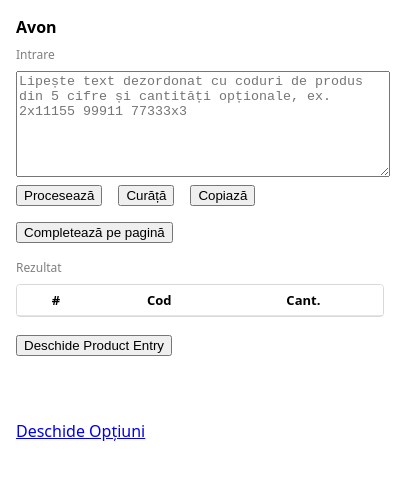
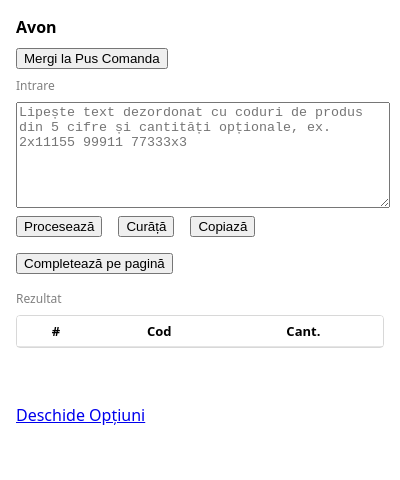
Before and after one commit to simproving/avon-extension, a browser extension: page popup/popup.html in a window 400 px wide. Drawn offline with Linux system fonts and the light colour scheme.

Commit message:
Move go to order button to top + ro name change for it

```diff
--- a/_locales/ro/messages.json
+++ b/_locales/ro/messages.json
@@ -19,7 +19,7 @@
   "thCode": { "message": "Cod" },
   "thQty": { "message": "Cant." },
 
-  "btnProductEntry": { "message": "Deschide Product Entry" },
+  "btnProductEntry": { "message": "Mergi la Pus Comanda" },
   "openOptions": { "message": "Deschide Opțiuni" },
 
   "statusFormatted": { "message": "Formatat." },
--- a/popup/popup.html
+++ b/popup/popup.html
@@ -9,6 +9,7 @@
   <body>
     <main>
       <h1 data-i18n="popupTitle">Avon</h1>
+      <button id="btnProductEntry" data-i18n="btnProductEntry">Open Product Entry</button>
       <section class="formatter">
         <label for="inputArea" data-i18n="labelInput">Input</label>
         <textarea id="inputArea" data-i18n-placeholder="inputPlaceholder" placeholder=""></textarea>
@@ -29,8 +30,6 @@
           </table>
         </div>
       </section>
-
-      <button id="btnProductEntry" data-i18n="btnProductEntry">Open Product Entry</button>
       <p id="status" role="status"></p>
       <p>
         <a href="#" id="openOptions" data-i18n="openOptions">Open Options</a>
```
